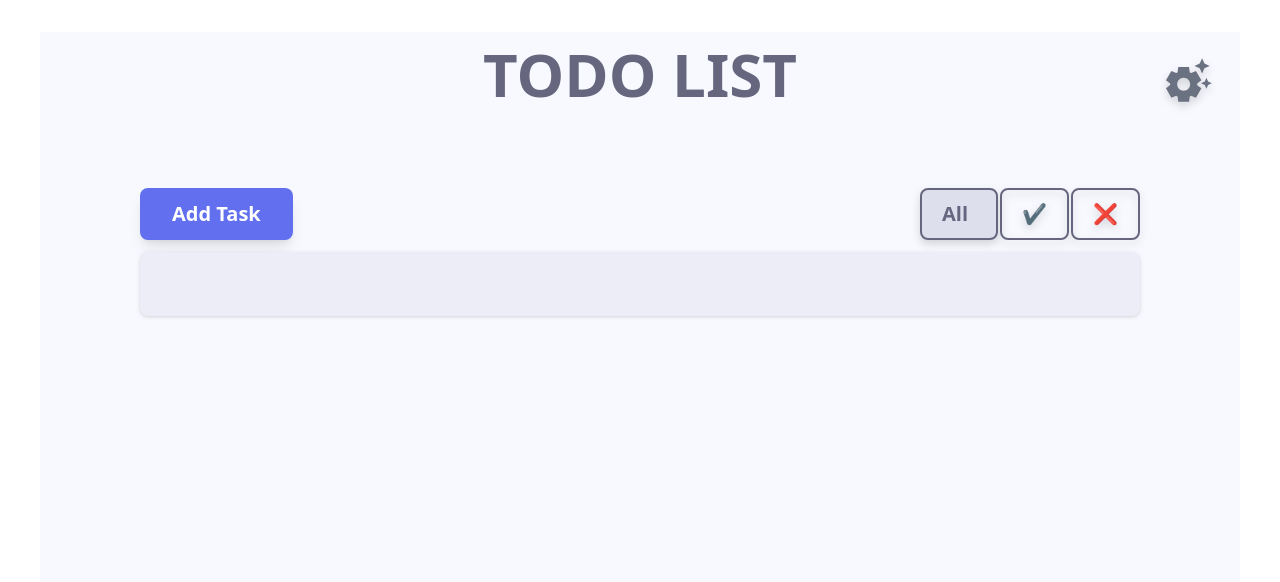
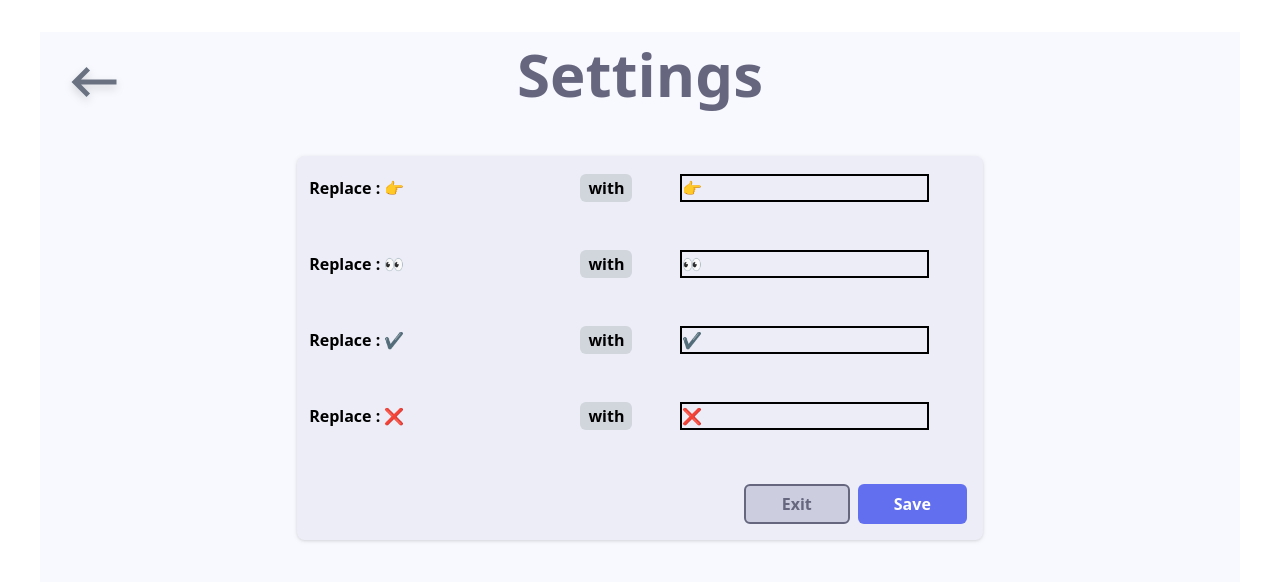
Before and after one commit to IkhMoh/to-do-list, a React (Vite) app: page /settings in a window 1280 px wide. Shown: the top 582 px of the page. Built offline with nearby package versions, Linux system fonts and the light colour scheme.

Commit message:
Completion of ui settings

```diff
--- a/src/App.jsx
+++ b/src/App.jsx
@@ -1,18 +1,22 @@
 import "./App.css";
-import AddTask from "./components/AddTask";
-import Filter from "./components/Filter";
-import Task from "./components/Task";
+import { Routes, Route } from "react-router-dom";
 import EditTaxt from "./components/EditTaxt";
 import InputTaxt from "./components/InputTaxt";
-import { useState, useEffect, useMemo } from "react";
+import { useState, useEffect, useMemo, useContext } from "react";
 import { v4 as uuidv4 } from "uuid";
 import Settings from "./components/Settings";
 import Home from "./components/Home";
-// import "./index.css";
+import { ChangeEmoji } from "./contexts/changeEmoji";
 
 const App = () => {
   const [exit, setExit] = useState(true);
   const [exitEdit, setExitEdit] = useState(true);
+  const [emoji, setEmoji] = useState({
+    first: "👉",
+    second: "👀",
+    yas: "✔",
+    no: "❌",
+  });
   const [newTaxt, setNewTaxt] = useState({ value: "", idd: 0 });
   const [filterButton, setFilterButton] = useState("all");
   const [taskvalue, setTaskvalue] = useState(
@@ -100,7 +104,7 @@ const App = () => {
         newTaxt={newTaxt}
         handleEditClick={handleEditClick}
       />
-
+      <ChangeEmoji.Provider value={{ emoji, setEmoji }}>
         <main className="bg-[var(--prim)]  h-lvh mx-3 sm:mx-10 my-8 ">
           {/* <div>
           <h1 className="font-bold text-5xl md:text-6xl text-center  text-[var(--text)]">
@@ -126,6 +130,10 @@ const App = () => {
             />
           ))}
         </div> */}
+          <Routes>
+            <Route
+              path="/"
+              element={
                 <Home
                   handleCheckboxClick={handleCheckboxClick}
                   handleDeletTaskClick={handleDeletTaskClick}
@@ -137,8 +145,12 @@ const App = () => {
                   setFilterButton={setFilterButton}
                   filterButton={filterButton}
                 />
-        {/* <Settings/> */}
+              }
+            />
+            <Route path="/settings" element={<Settings />} />
+          </Routes>
         </main>
+      </ChangeEmoji.Provider>
     </div>
   );
 };
--- a/src/components/Home.jsx
+++ b/src/components/Home.jsx
@@ -3,7 +3,7 @@ import AddTask from "./AddTask";
 import Filter from "./Filter";
 import Task from "./Task";
 import { MdSettingsSuggest } from "react-icons/md";
-
+import { Link } from "react-router-dom";
 const Home = ({
   handleAlertTaxt,
   exit,
@@ -19,10 +19,13 @@ const Home = ({
     <>
       <div>
         <h1 className="font-bold grid text-5xl md:text-6xl relative text-[var(--text)]">
-          <span className="justify-self-center mt-3 absolute ">
-            TODO LIST
-          </span>
-          <MdSettingsSuggest className=" justify-self-end h-14 w-14 p-0.5 mr-6 mt-5  text-gray-500 transition drop-shadow-lg" />
+          <span className="justify-self-center mt-3 absolute ">TODO LIST</span>
+          <Link
+            className="justify-self-end h-14 w-14 p-0.5 mr-6 mt-5  text-gray-500 transition drop-shadow-lg"
+            to="/settings"
+          >
+            <MdSettingsSuggest />
+          </Link>
         </h1>
         <div className="w-8/9 lg:w-5/6 mx-auto mt-20 flex justify-between">
           <AddTask handleAlertTaxt={handleAlertTaxt} exit={exit} />
--- a/src/components/Settings.jsx
+++ b/src/components/Settings.jsx
@@ -1,17 +1,77 @@
 import React from "react";
 import { MdKeyboardBackspace } from "react-icons/md";
-
+import { Link } from "react-router-dom";
+import { ChangeEmoji } from "../contexts/changeEmoji";
+import { useContext } from "react";
 const Settings = () => {
+  const { emoji, setEmoji } = useContext(ChangeEmoji);
   return (
     <div>
       <div>
         <h1 className="font-bold grid text-5xl md:text-6xl relative text-[var(--text)]">
-          <MdKeyboardBackspace className="drop-shadow-lg justify-self-start h-14 w-14 ml-6 mt-5  text-gray-500 hover:bg-[#dfdfdf] transition rounded-full" />
+          <Link
+            className="drop-shadow-lg justify-self-start h-14 w-14 ml-6 mt-5  text-gray-500 hover:bg-[#dfdfdf] transition rounded-full"
+            to="/"
+          >
+            <MdKeyboardBackspace />
+          </Link>
           <span className="justify-self-center mt-3 absolute ">Settings</span>
         </h1>
       </div>
-      {/* mmmm */}
-      <div className="w-7/7 mt-12 sm:w-4/7 md:w-4/7  max-h-96 min-h-80 mx-auto  rounded-lg  bg-[var(--graylite)]  drop-shadow"></div>
+
+      <div className="w-7/7 mt-12 sm:w-4/7 md:w-4/7  h-96  mx-auto  rounded-lg  bg-[var(--graylite)]  drop-shadow">
+        <div className="h-80">
+          <div className="h-1/5 m-3 flex items-center font-bold">
+            <span className="mr-44">Replace : {emoji.first} </span>
+            <span className="bg-gray-300 px-2 py-0.5 rounded-md">with</span>
+            <input
+              value={emoji.first}
+              type="text"
+              className="ml-12 border-2 border-black"
+            />
+          </div>
+          <div className="h-1/5 m-3 flex items-center font-bold">
+            {" "}
+            <span className="mr-44">Replace : {emoji.second} </span>
+            <span className="bg-gray-300 px-2 py-0.5 rounded-md">with</span>
+            <input
+              value={emoji.second}
+              type="text"
+              className="ml-12 border-2 border-black"
+            />
+          </div>
+          <div className="h-1/5 m-3 flex items-center font-bold">
+            {" "}
+            <span className="mr-44">Replace : {emoji.yas} </span>
+            <span className="bg-gray-300 px-2 py-0.5 rounded-md">with</span>
+            <input
+              value={emoji.yas}
+              type="text"
+              className="ml-12 border-2 border-black"
+            />
+          </div>
+          <div className="h-1/5 m-3 flex items-center font-bold">
+            {" "}
+            <span className="mr-44">Replace : {emoji.no} </span>
+            <span className="bg-gray-300 px-2 py-0.5 rounded-md">with</span>
+            <input
+              value={emoji.no}
+              type="text"
+              className="ml-12 border-2 border-black"
+            />
+          </div>
+          <div className=" h-1/5 flex justify-end">
+            <div className=" flex justify-end mt-6 mr-2  md:mr-4 ">
+              <button className="py-1.5 h-fit  px-9 bg-[var(--gray)] text-[var(--text)] border-2 font-bold rounded-md hover:shadow-md mx-2">
+                Exit
+              </button>
+              <button className="py-2 h-fit px-9 bg-[var(--asasy)] text-white font-bold rounded-md hover:shadow-md">
+                Save
+              </button>
+            </div>
+          </div>
+        </div>
+      </div>
     </div>
   );
 };
--- /dev/null
+++ b/src/contexts/changeEmoji.jsx
@@ -0,0 +1,2 @@
+import { createContext } from "react";
+export const ChangeEmoji = createContext({});
```
Lines whose indentation alone changed are shown as unchanged.
